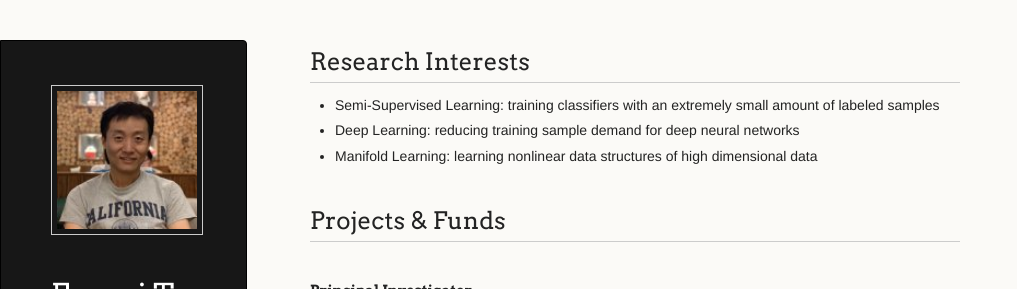
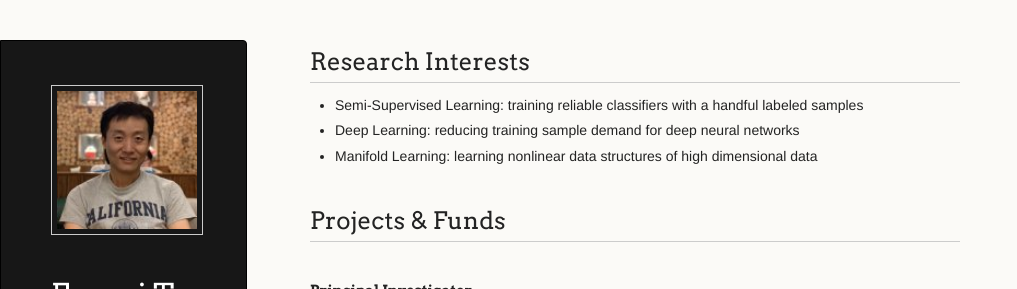
Before and after one commit to hellotem/enmeitu.github.io, a Jekyll site: the page built from research/index.md, in a window 1280 px wide and 900 px high. Shown: the top 289 px of the window, without its empty margins (0-1017 px from the left). Built offline with Jekyll 4.4.1, drawn with Linux system fonts in a browser that asks for light colours; our own code applies the rules of GitHub Pages for plain Markdown files.

Commit message:
Update index.md

```diff
--- a/research/index.md
+++ b/research/index.md
@@ -1,5 +1,5 @@
 ## Research Interests
-* Semi-Supervised Learning: training classifiers with an extremely small amount of labeled samples
+* Semi-Supervised Learning: training reliable classifiers with a handful labeled samples
 * Deep Learning: reducing training sample demand for deep neural networks
 * Manifold Learning: learning nonlinear data structures of high dimensional data
 
```
